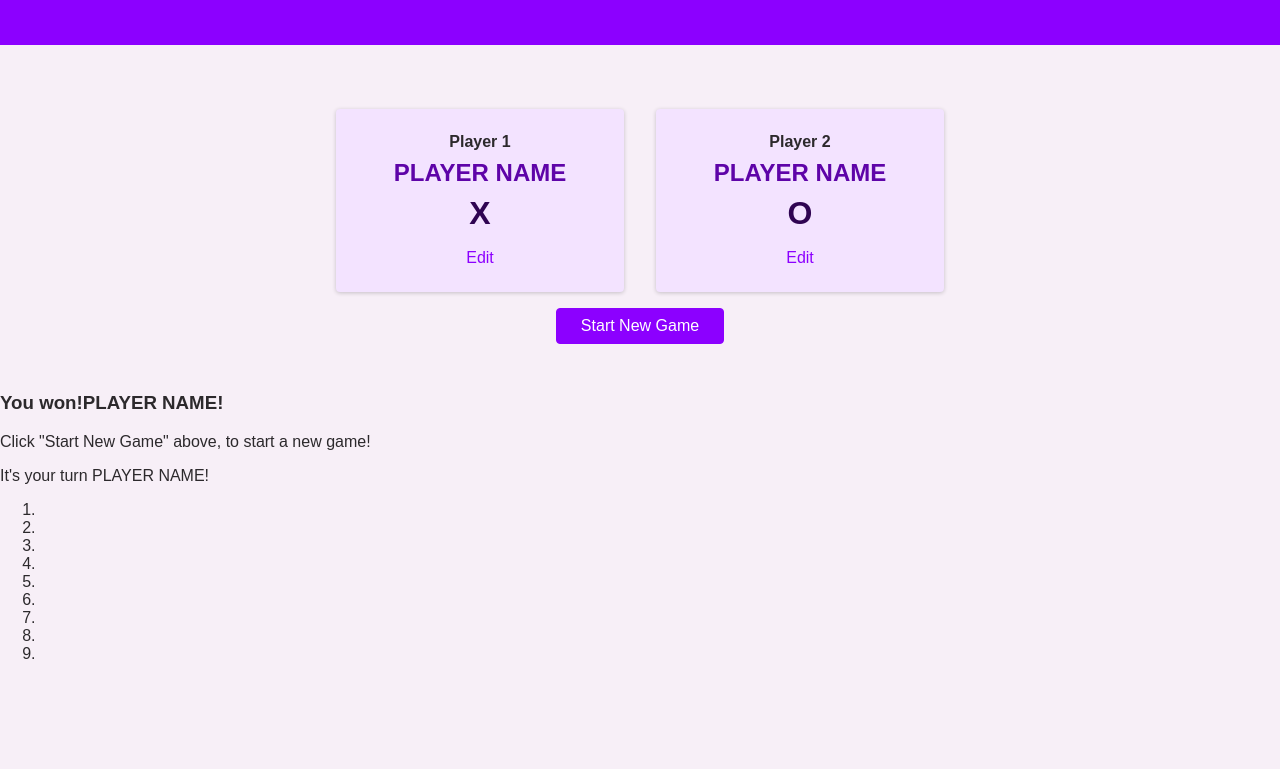
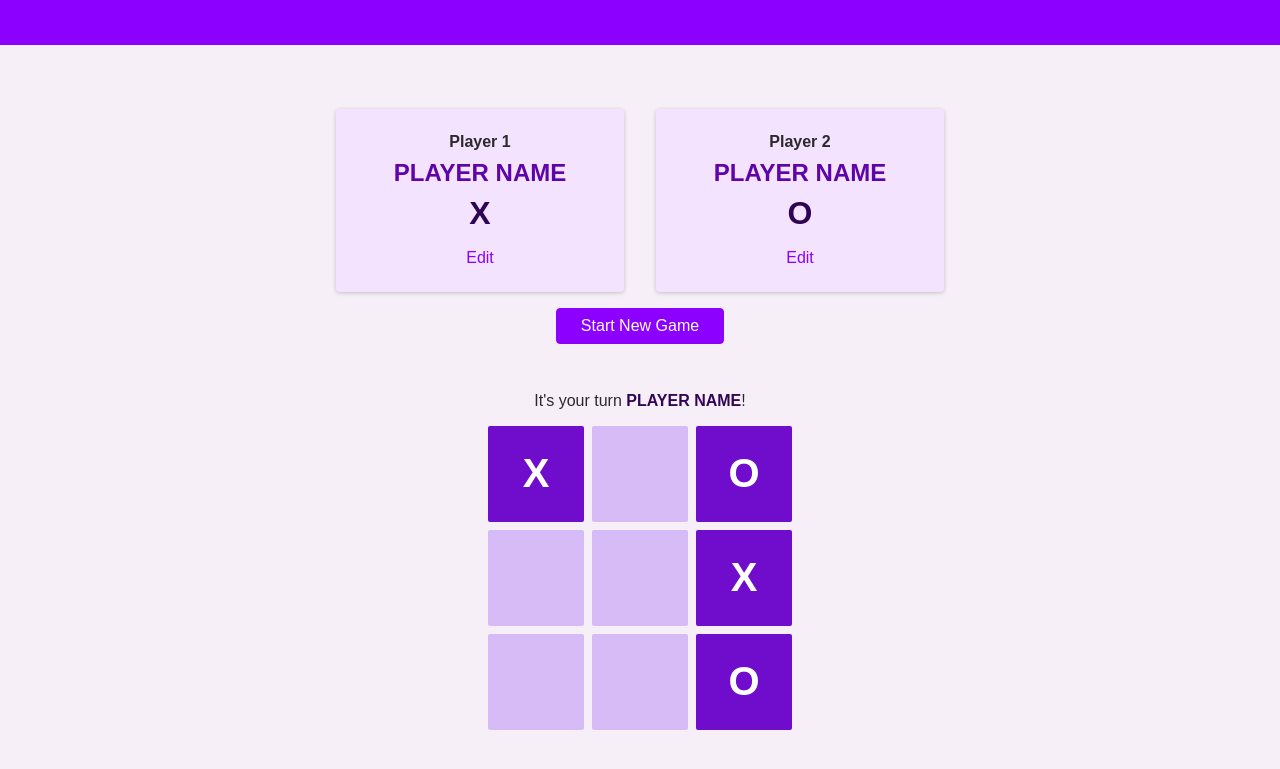
Before and after one commit to Uhsendin/tic-tac-toe, a plain HTML site: page index.html in a window 1280 px wide. Shown: the part 133-902 px from the top of the page. Before the commit the page ends 812 px from the top, so only its background shows below. Drawn offline with Linux system fonts and the light colour scheme; a web font is replaced by a local one.

Commit message:
Added game.css styles

```diff
--- a/index.html
+++ b/index.html
@@ -13,6 +13,7 @@
     <link rel="stylesheet" href="/styles/styles.css" />
     <link rel="stylesheet" href="styles/overlays.css">
     <link rel="stylesheet" href="styles/config.css">
+    <link rel="stylesheet" href="styles/game.css">
     <script src="app.js" defer></script>
     <title>Tic Tac Toe</title>
   </head>
@@ -58,23 +59,23 @@
         <button class="btn">Start New Game</button>
       </section>
       <section id="active-game">
-        <article>
-          <h3>You won!<span id="winner-name">PLAYER NAME</span>!</h3>
+        <article id="game-over">
+          <h2>You won! <span id="winner-name">PLAYER NAME</span>!</h2>
           <p>Click "Start New Game" above, to start a new game!</p>
         </article>
         <p>It's your turn <span id="active-player-name">PLAYER NAME</span>!</p>
-        <ol>
+        <ol id="game-board">
+          <li class="disabled">X</li>
           <li></li>
-          <li></li>
-          <li></li>
+          <li class="disabled">O</li>
 
           <li></li>
           <li></li>
-          <li></li>
+          <li class="disabled">X</li>
 
           <li></li>
           <li></li>
-          <li></li>
+          <li class="disabled">O</li>
         </ol>
       </section>
     </main>
--- /dev/null
+++ b/styles/game.css
@@ -0,0 +1,56 @@
+#active-game {
+  text-align: center;
+  margin: 2rem 0 5rem 0;
+  /* display: none; */
+}
+
+#game-over {
+  max-width: 40rem;
+  margin: auto;
+  width: 90%;
+  padding: 1rem 2rem;
+  background-color: rgb(50, 5, 87);
+  box-shadow: 0 2px 8px rgba(0, 0, 0, 0.2);
+  border-radius: 4px;
+  color: white;
+  display: none;
+}
+
+#game-over h2 {
+  font-size: 2.5rem;
+  margin: 0.5rem 0;
+}
+
+#active-player-name {
+  font-weight: bold;
+  color: rgb(50, 5, 87);
+}
+
+#game-board {
+    list-style: none;
+    margin: 1rem;
+    display: grid;
+    padding: 0;
+    grid-template-columns: repeat(3, 6rem);
+    grid-template-rows: repeat(3, 6rem);
+    justify-content: center;
+    gap: 0.5rem;
+}
+#game-board li {
+    background-color: rgb(215, 187, 247);
+    border-radius: 2px;
+    cursor: pointer;
+    display: flex;
+    justify-content: center;
+    align-items: center;
+    font-size: 2.5rem;
+    font-weight: bold;
+}
+#game-board li:hover {
+    background-color: rgb(112, 13, 204);
+}
+#game-board li.disabled {
+    background-color: rgb(112, 13, 204);
+    cursor: default;
+    color: white;
+}
```
